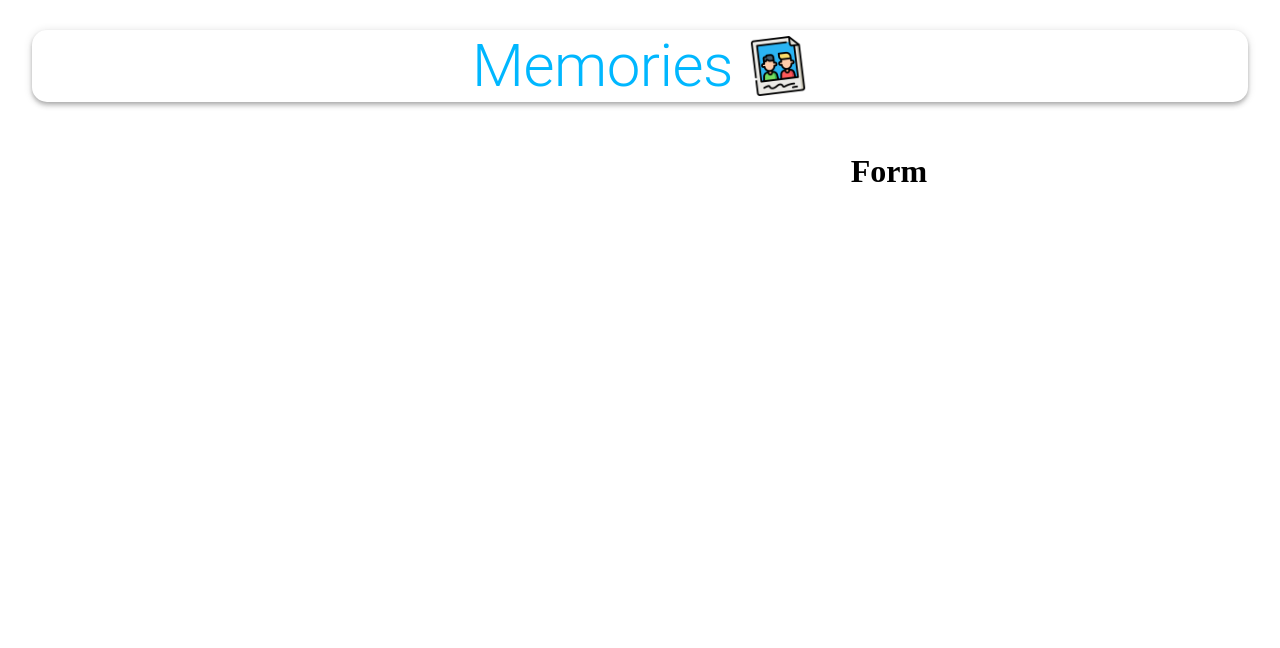
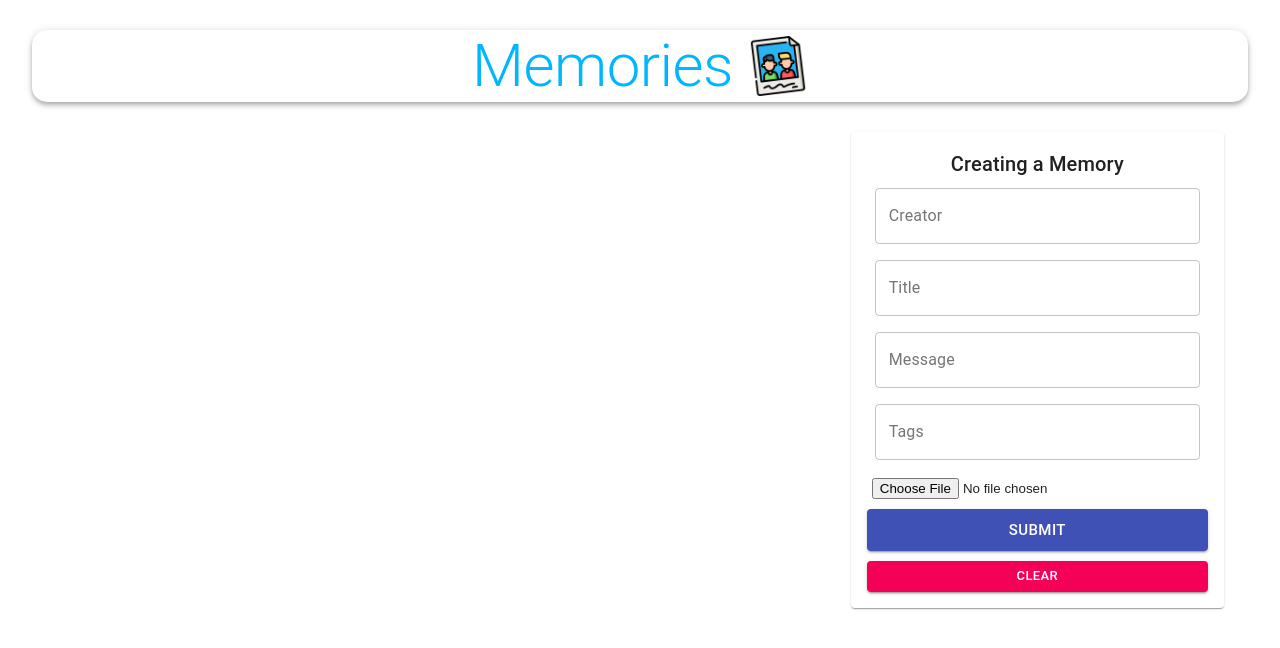
Before and after one commit to alokbodwa/Memories-MERN-Project, a React (Create React App) app in the folder client/: page / in a window 1280 px wide. Shown: the top 648 px of the page. Built offline with nearby package versions, Linux system fonts and the light colour scheme; no server answers.

Commit message:
form completed. memories can be added to database

```diff
--- a/client/package.json
+++ b/client/package.json
@@ -2,6 +2,7 @@
   "name": "client",
   "version": "0.1.0",
   "private": true,
+  "proxy": "http://localhost:3000/",
   "dependencies": {
     "@material-ui/core": "^4.11.4",
     "@testing-library/jest-dom": "^5.11.4",
--- a/client/public/index.html
+++ b/client/public/index.html
@@ -8,7 +8,6 @@
   <meta name="theme-color" content="#000000" />
   <meta name="description" content="Web site created using create-react-app" />
   <link rel="apple-touch-icon" href="%PUBLIC_URL%/logo192.png" />
-  <link rel="manifest" href="%PUBLIC_URL%/manifest.json" />
 
   <title>React App</title>
 </head>
--- a/client/src/App.js
+++ b/client/src/App.js
@@ -5,6 +5,7 @@ import { getPosts } from './actions/posts'
 
 import memories from './images/memories.png'
 import Form from './components/Forms/Form'
+// import Posts from './components/Posts'
 import useStyles from './styles'
 
 const App = () => {
--- a/client/src/actions/posts.js
+++ b/client/src/actions/posts.js
@@ -12,3 +12,12 @@ export const getPosts = () => async(dispatch) => {
     }
 
 }
+
+export const createPost = ( post ) => async(dispatch) => {
+    try{
+        const { data } = await api.createPost(post);
+        dispatch({ type: 'CREATE', payload: data })
+    } catch(e){
+        console.log(e.message)
+    }
+}
--- a/client/src/api/index.js
+++ b/client/src/api/index.js
@@ -1,5 +1,6 @@
 import axios from 'axios'
 
-const url = 'http://localhost:3000/posts'
+const url = 'http://localhost:5000/posts'
 
 export const fetchPosts = () => axios.get(url)
+export const createPost = (newPost) => axios.post(url, newPost)
--- a/client/src/components/Forms/Form.js
+++ b/client/src/components/Forms/Form.js
@@ -1,10 +1,77 @@
-import React from 'react'
+import React, { useState } from 'react'
+import { TextField, Button, Typography, Paper } from '@material-ui/core';
+import FileBase from 'react-file-base64'
+import { useDispatch } from 'react-redux'
+
 import useStyles from './styles'
+import { createPost } from '../../actions/posts'
 
 const Form = () => {
     const classes = useStyles();
+
+    const [postData, setPostdata] = useState({
+        creator: '', title: '', message: '', tags: '', selectedFile: '',
+    })
+    const dispatch = useDispatch()
+
+    const handleSubmit = (e) => {
+        e.preventDefault()
+        dispatch(createPost(postData))
+        console.log(postData)
+    }
+
+    const clear = () => {
+
+    }
+
     return (
-        <h1>Form </h1>
+        <Paper className={classes.paper}>
+            <form autoComplete="off" noValidate className={`${classes.form} ${classes.root}`} onSubmit={handleSubmit}>
+                <Typography variant="h6" margin="6">Creating a Memory</Typography>
+
+                <TextField
+                    name="creator"
+                    variant="outlined"
+                    label="Creator"
+                    fullWidth
+                    value={postData.creator}
+                    onChange={(e) => setPostdata({ ...postData, creator: e.target.value })}
+                />
+                <TextField
+                    name="title"
+                    variant="outlined"
+                    label="Title"
+                    fullWidth
+                    value={postData.title}
+                    onChange={(e) => setPostdata({ ...postData, title: e.target.value })}
+                />
+                <TextField
+                    name="message"
+                    variant="outlined"
+                    label="Message"
+                    fullWidth
+                    value={postData.message}
+                    onChange={(e) => setPostdata({ ...postData, message: e.target.value })}
+                />
+                <TextField
+                    name="tags"
+                    variant="outlined"
+                    label="Tags"
+                    fullWidth
+                    value={postData.tags}
+                    onChange={(e) => setPostdata({ ...postData, tags: e.target.value })}
+                />
+                <div className={classes.fileInput}>
+                    <FileBase
+                        type="file"
+                        multiple={false}
+                        onDone={({ base64 }) => setPostdata({ ...postData, selectedFile: base64 })}
+                    />
+                </div>
+                <Button className={classes.buttonSubmit} variant="contained" color="primary" size="large" type="submit" fullWidth>Submit</Button>
+                <Button variant="contained" color="secondary" size="small" onClick={clear} fullWidth>Clear</Button>
+            </form>
+        </Paper>
     )
 }
 
--- a/client/src/components/Posts/Posts.js
+++ b/client/src/components/Posts/Posts.js
@@ -6,7 +6,7 @@ import Post from "./Post/Post";
 import useStyles from "./styles";
 
 const Posts = ({ setCurrentId }) => {
-  const posts = useSelector((state) => state.posts);
+  const posts = useSelector((state) => state.posts); // brings all posts from store
   const classes = useStyles();
 
   return !posts.length ? (
--- a/client/src/reducers/posts.js
+++ b/client/src/reducers/posts.js
@@ -1,11 +1,9 @@
-import { bindActionCreators } from "redux";
-
 export default (posts = [], action) => {
     switch(action.type){
         case 'FETCH_ALL':
             return action.payload
         case 'CREATE':
-            return posts
+            return [ ...posts, action.payload ]
         default:
             return posts
     }
```
Also changed, not shown: client/src/components/Posts/Post/post.js (+12 -0 lines), 2 other files (tests, documents, lock files or other folders).
